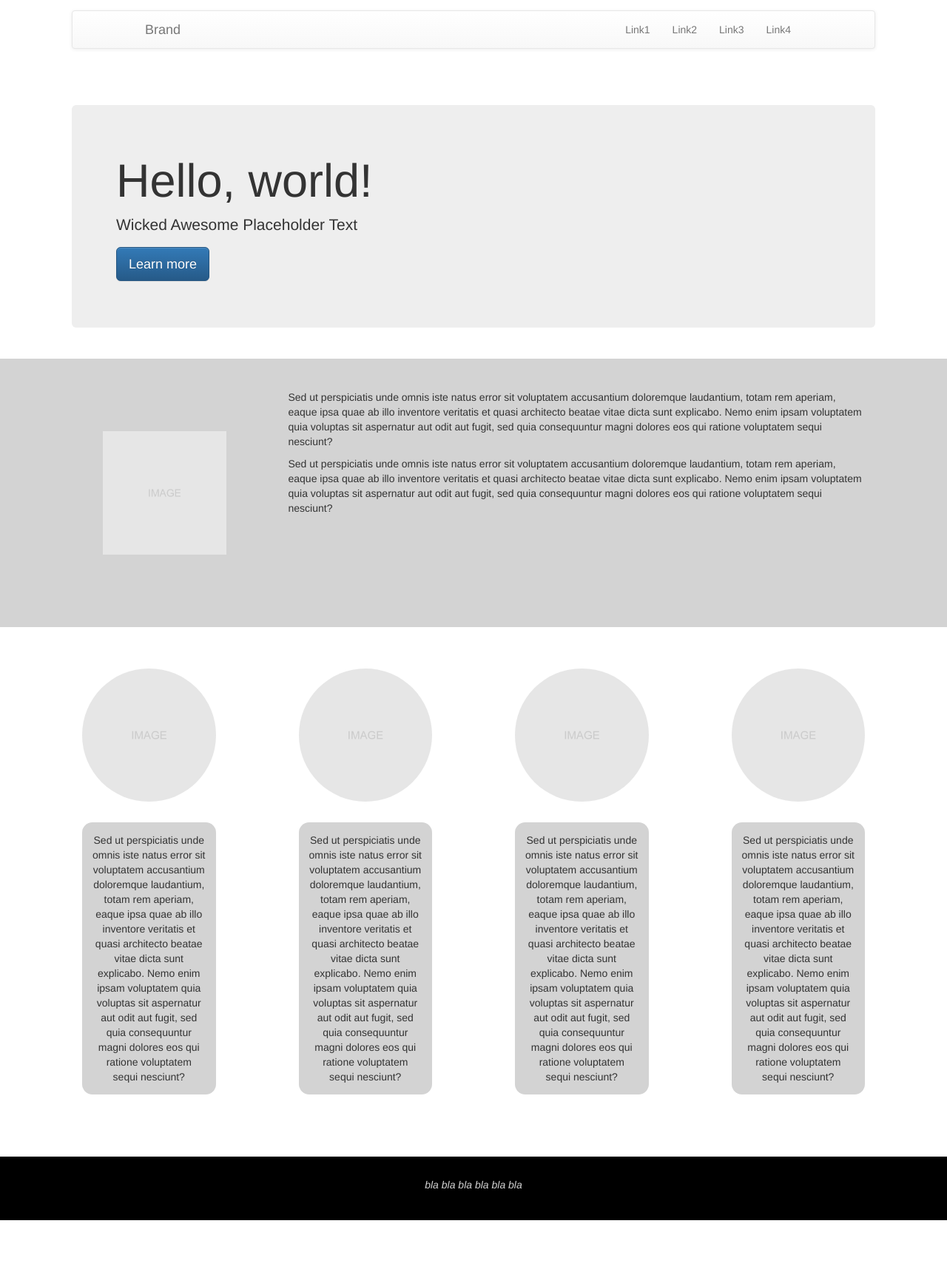
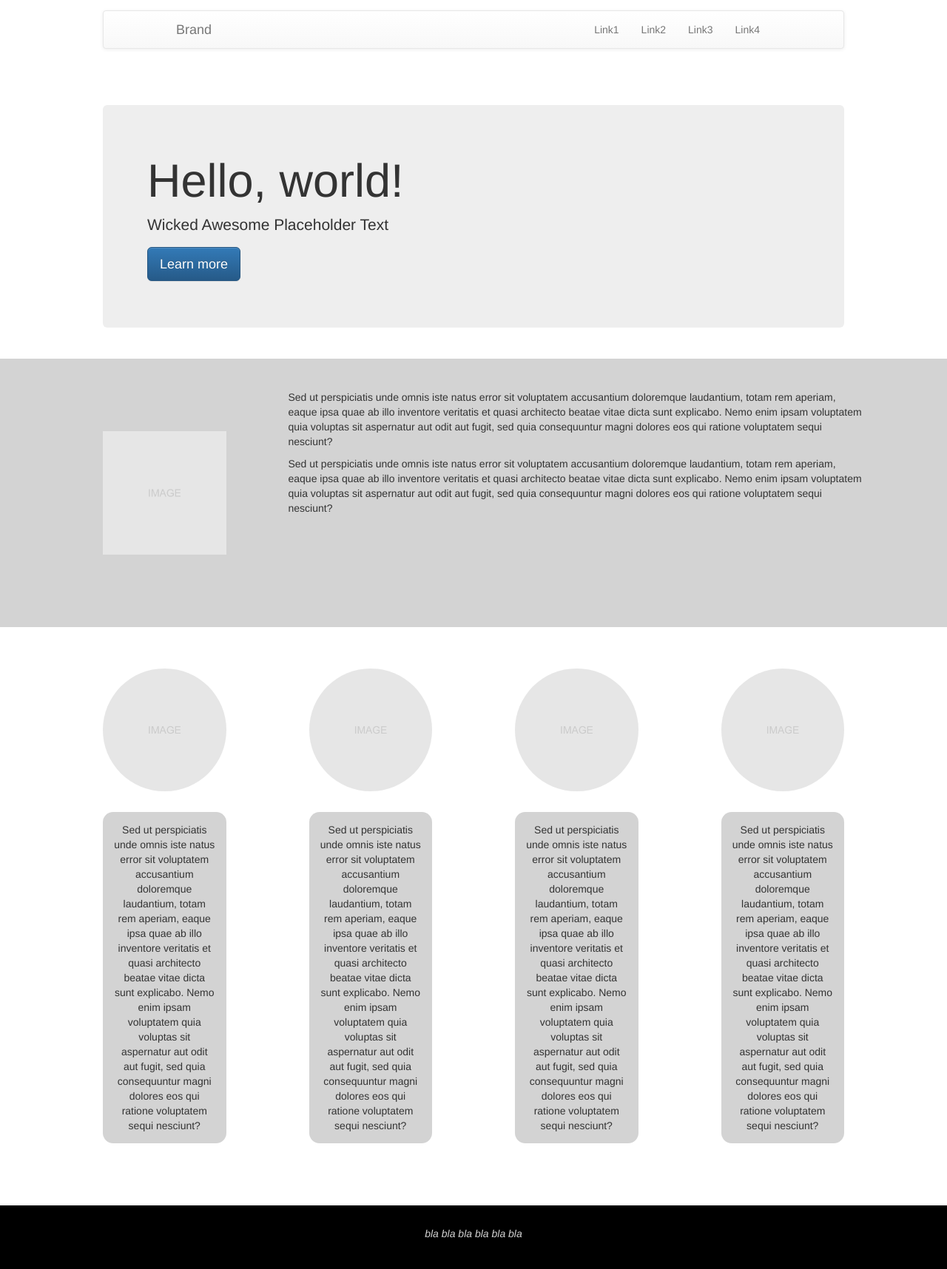
Before and after one commit to MartyBonacci/bootstrapchallenge, a PHP site: page / in a window 1280 px wide. Shown: the whole page at 74% size. Before the commit the page ends 1650 px from the top, so only its background shows below. Run offline with PHP 8.4, Linux system fonts and the light colour scheme; some libraries are stand-ins or nearby versions.

Commit message:
OMG SO CLOSE!!!

```diff
--- a/css/style.css
+++ b/css/style.css
@@ -22,16 +22,17 @@ footer {
 header {
 	margin-top: 1em;
 	margin-bottom: 1em;
-	margin-left: 1em;
-	margin-right: 1em;
+	margin-left: 4em;
+	margin-right: 4em;
+
 
 }
 
 .jumbotron {
 	margin-top: 3em;
 	margin-bottom: 3em;
-	margin-left: 1em;
-	margin-right: 1em;
+	margin-left: 4em;
+	margin-right: 4em;
 }
 
 .row:nth-last-of-type(2){
--- a/index.php
+++ b/index.php
@@ -99,7 +99,7 @@
 							sed quia consequuntur magni dolores eos qui ratione voluptatem sequi nesciunt?</p>
 					</div>
 				</div>
-			<div class="container">
+			<div class="container-fluid">
 
 
 			<div class="row">
```
